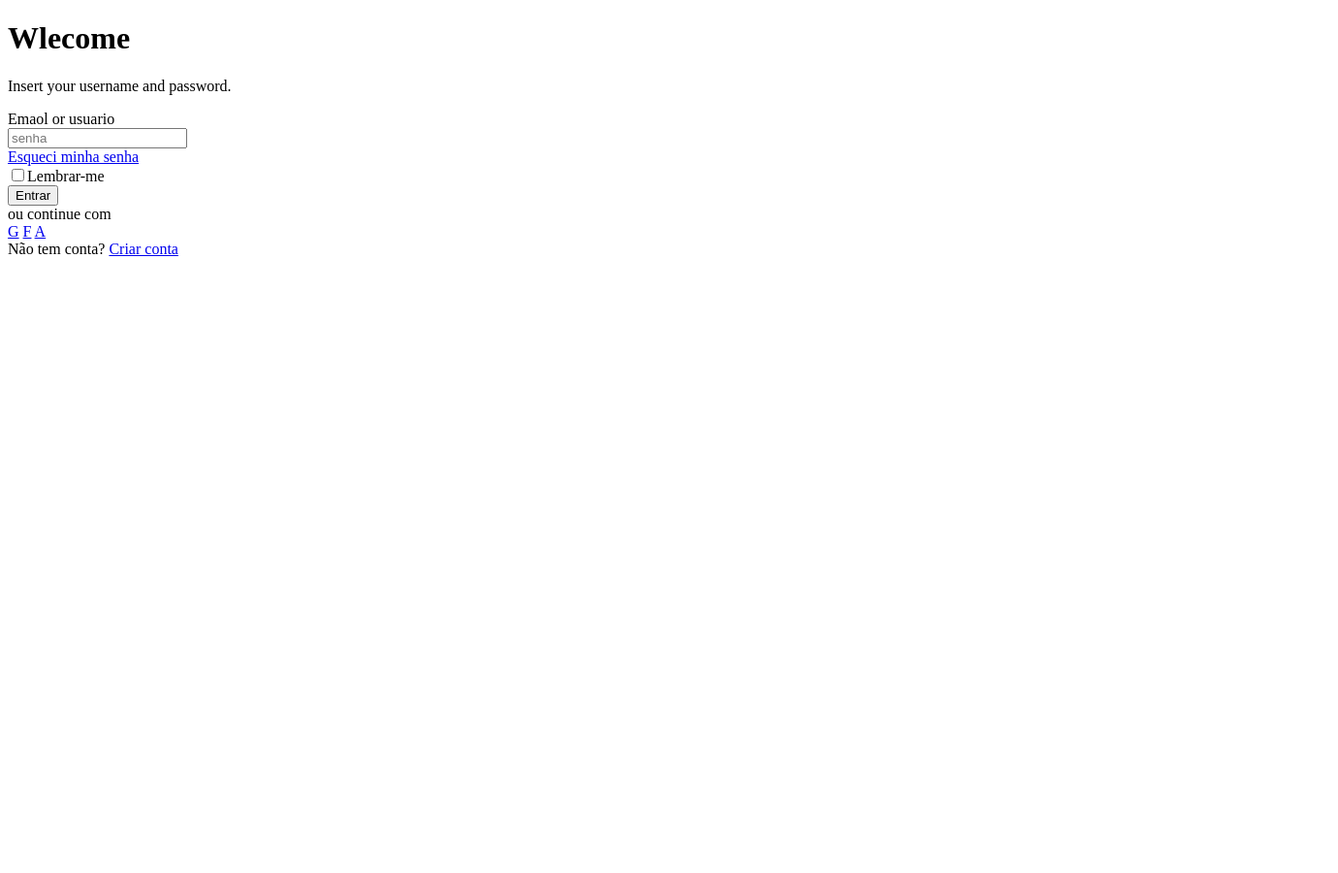
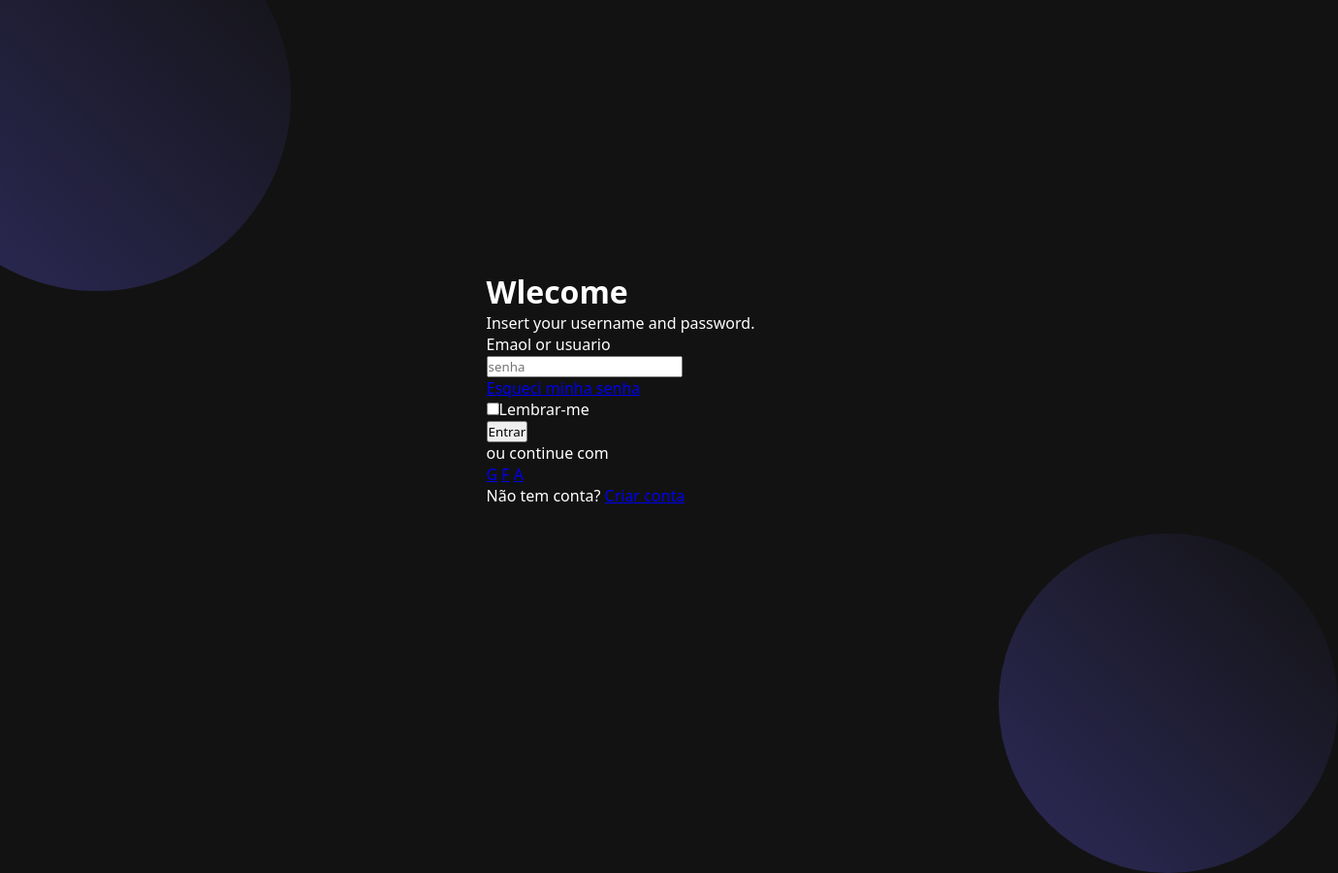
Before and after one commit to Manoel653/tela-login-test, a plain HTML site: page index.html in a window 1280 px wide. Shown: the whole page at 97% size, 1380 px wide, since content can reach past the window. Before the commit the page ends 800 px from the top, so only its background shows below. Drawn offline with Linux system fonts and the light colour scheme.

Commit message:
created new css files, added code

```diff
--- /dev/null
+++ b/css/reset.css
@@ -0,0 +1,59 @@
+:root {
+    --primary-color: #6c63ff;
+    --primary-hover: #5a52d5;
+    --bg-dark: #121212;
+    --card-bg: #1e1e1e;
+    --text-primary: #fff;
+    --text-secundary: #b3b3b3;
+    --error-color: #ff6b6b;
+    --sucess-color: #4caf50;
+    --input-bg: #2c2c2c;
+    --border-radius: 8px;
+    --box-shadow: 0 8px 24px rgba(0, 0, 0, 0.2)
+    --transition: all 0.3s ease;
+  }
+
+* {
+    margin: 0;
+    padding: 0;
+    box-sizing: border-box;
+    font-family: system-ui, -apple-system, BlinkMacSystemFont, 'Segoe UI', Roboto, Oxygen, Ubuntu, Cantarell, 'Open Sans', 'Helvetica Neue', sans-serif;
+  }
+
+  body {
+    background-color: var(--bg-dark);
+    color: var(--text-primary);
+    min-height: 100vh;
+    display: flex;
+    justify-content: center;
+    align-items: center;
+    padding: 1rem;
+    position: relative;
+    overflow-x: hidden;
+  }
+
+  body::before{
+    content: '';
+    position: absolute;
+    top: -100px;
+    left: -100px;
+    border-radius: 50%;
+    height: 400px;
+    width: 400px;
+    background: linear-gradient(45deg, var(--primary-color), transparent);
+    opacity: 0.3;
+    z-index: -1;
+  }
+
+  body::after {
+      content: '';
+    position: absolute;
+    bottom: -100px;
+    right: -100px;
+    border-radius: 50%;
+    height: 350px;
+    width: 350px;
+    background: linear-gradient(45deg, var(--primary-color), transparent);
+    opacity: 0.3;
+    z-index: -1;
+  }
--- /dev/null
+++ b/css/style.css
@@ -0,0 +1,2 @@
+@import "reset.css";
+@import "login.css";
--- a/index.html
+++ b/index.html
@@ -6,6 +6,7 @@
     <meta name="keywords" content="login, acesso, segurança, conta">
     <meta name="viewport" content="width=device-width, initial-scale=1.0">
     <title>Login test</title>
+    <link rel="stylesheet" href="css/style.css"></link>
 </head>
 <body>
     <main class="login-container">
```
Also changed, not shown: css/login.css (added).
